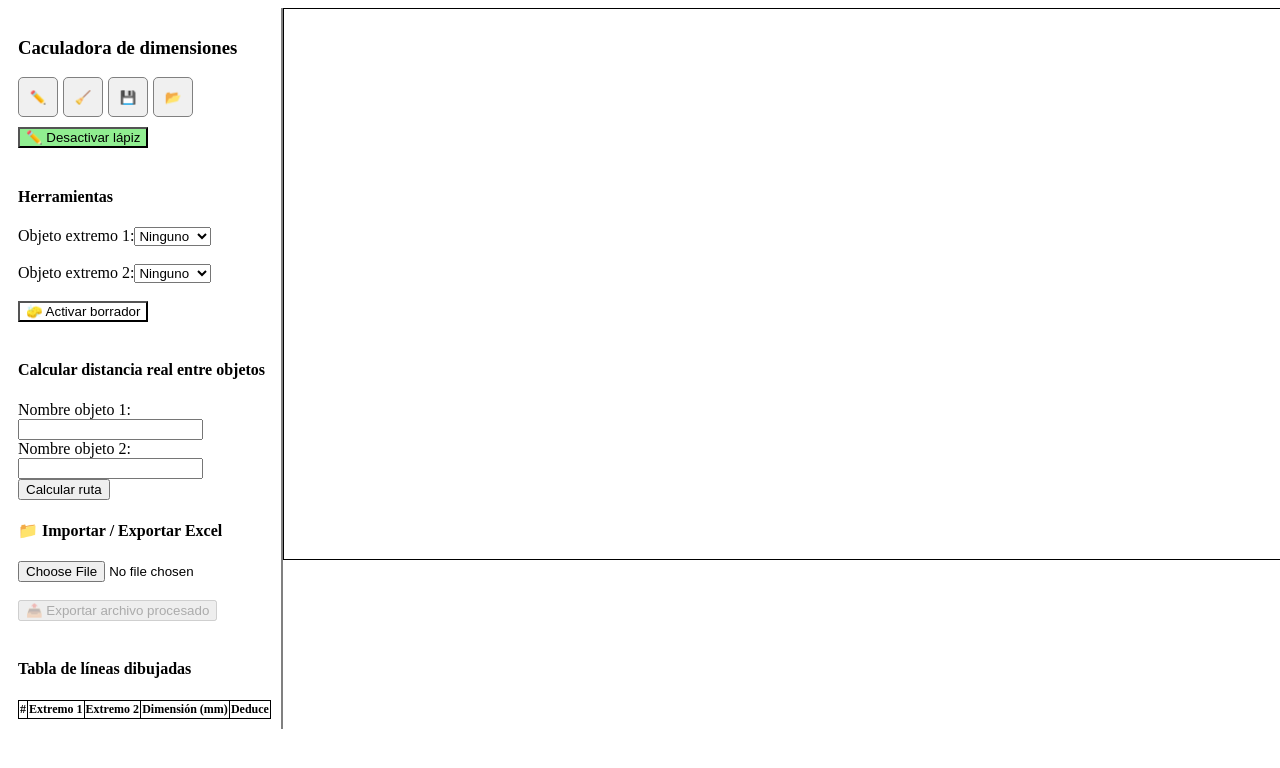
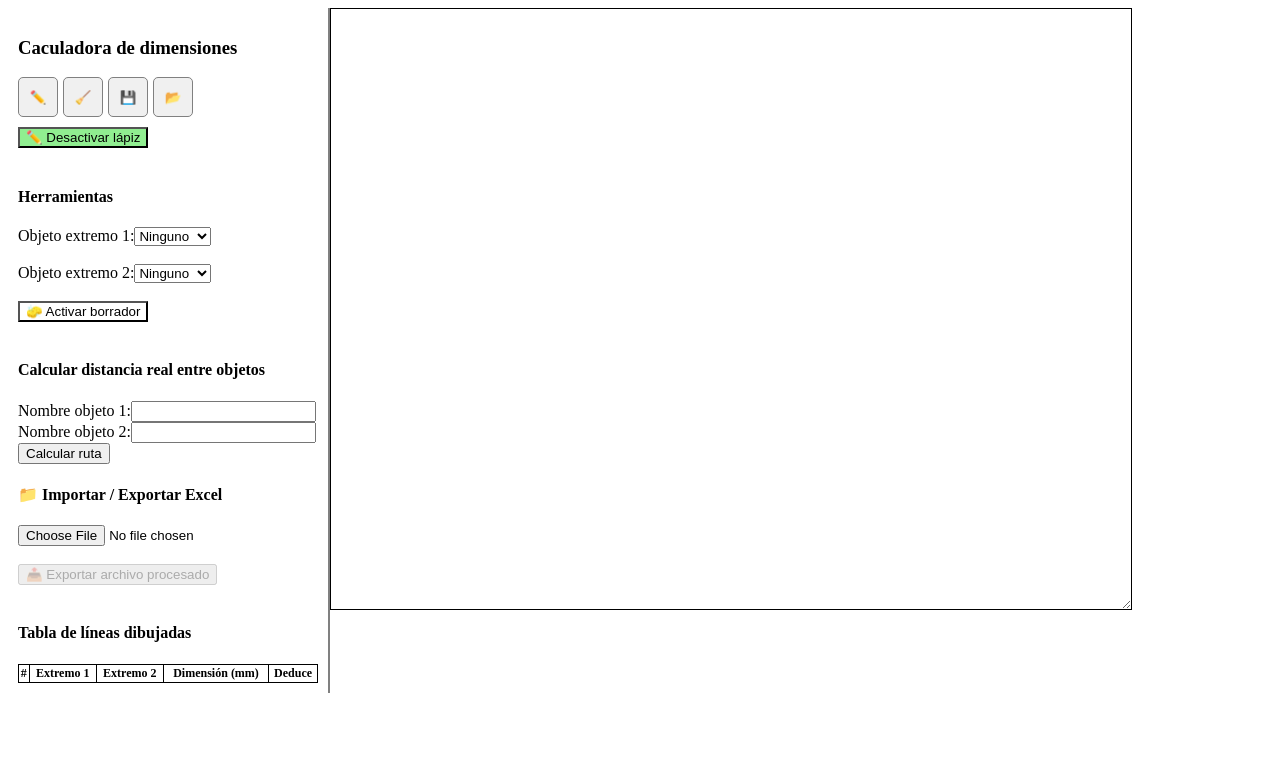
Before and after one commit to somerwest01/Dim_checktofrom, a React (Create React App) app: page / in a window 1280 px wide. Shown: the top 768 px of the page. Built offline with nearby package versions, Linux system fonts and the light colour scheme.

Commit message:
Update App.js

```diff
--- a/src/App.js
+++ b/src/App.js
@@ -639,13 +639,33 @@ setArchivoProcesado(true);
 
       <div style={{ position: 'relative' }}>
 
-       <Stage
-          width={1000}
-          height={550}
-          onClick={handleStageClick}
-          onMouseMove={handleMouseMove}
-          style={{ border: '1px solid black' }}
-        >
+
+<div
+  id="canvas-container"
+  style={{
+    resize: 'both',
+    overflow: 'auto',
+    border: '1px solid black',
+    width: canvasSize.width,
+    height: canvasSize.height
+  }}
+  onMouseUp={() => {
+    const container = document.getElementById('canvas-container');
+    if (container) {
+      setCanvasSize({
+        width: container.offsetWidth,
+        height: container.offsetHeight
+      });
+    }
+  }}
+>
+  <Stage
+    width={canvasSize.width}
+    height={canvasSize.height}
+    onClick={handleStageClick}
+    onMouseMove={handleMouseMove}
+  >
+
           <Layer>
             {lines.map((line, i) => (
               <React.Fragment key={i}>
@@ -683,6 +703,7 @@ setArchivoProcesado(true);
             )}
           </Layer>
         </Stage>
+                  </div>
 
         {showInput && (
           <div style={{
```
